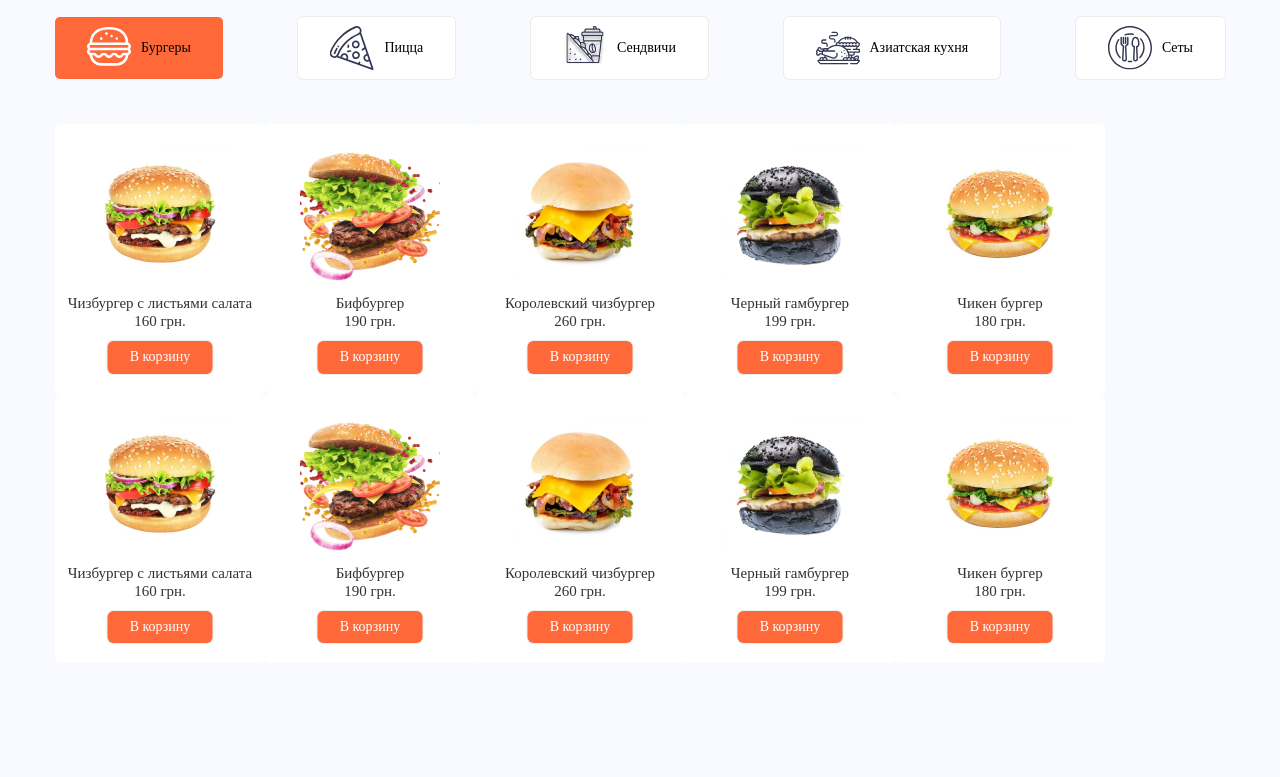
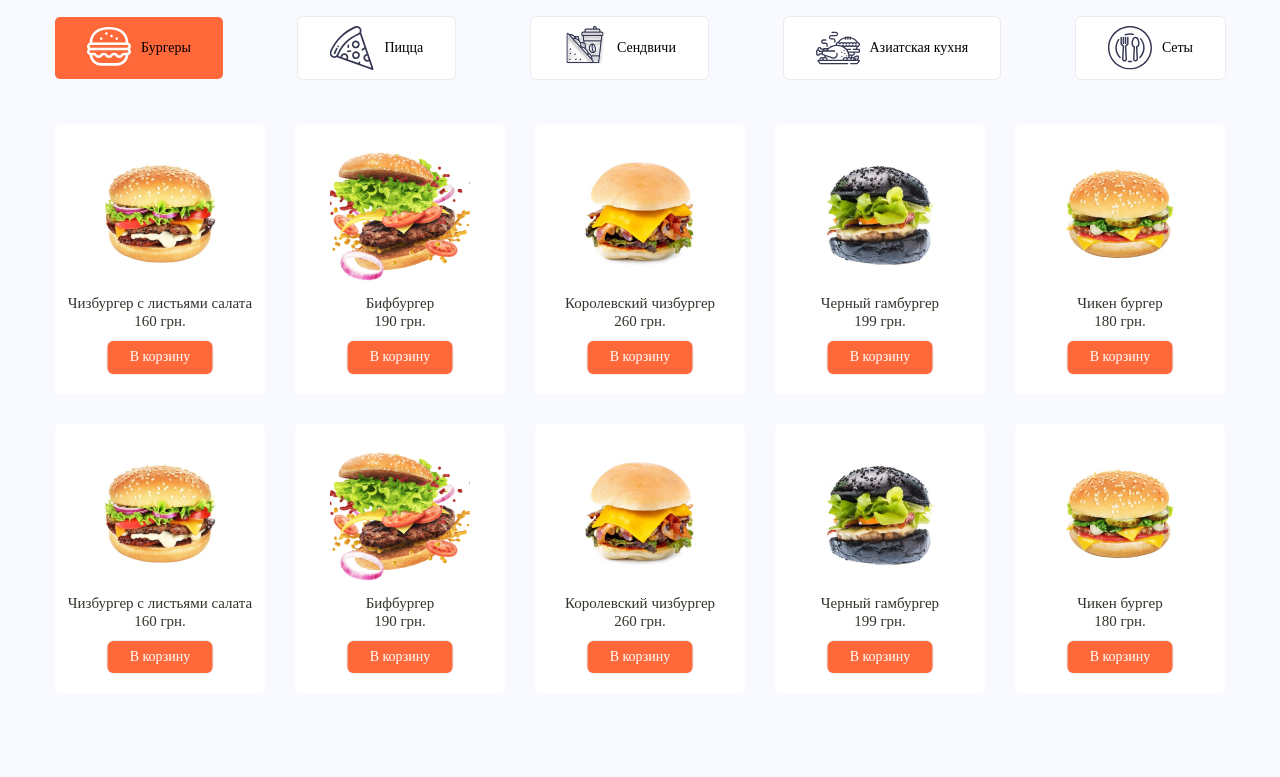
Before and after one commit to PerecNeDorogo/delivery, a website: page app/index.html in a window 1280 px wide. Shown: the part 1010-1787 px from the top of the page. Drawn offline with nearby package versions, Linux system fonts and the light colour scheme; files that its build step writes are made by us from their sources; files whose address does not match are found by name.

Commit message:
закочил вёрстку популярные категории

```diff
--- a/app/scss/style.scss
+++ b/app/scss/style.scss
@@ -164,6 +164,7 @@
   position: relative;
   border-radius: 5px;
   max-height: 70px;
+  cursor: pointer;
 }
 
 .burger::before,
@@ -219,6 +220,8 @@
 .popular__cards-list {
   display: flex;
   flex-wrap: wrap;
+  margin-right: -30px;
+  margin-bottom: -30px;
 }
 
 .popular__cards-inner {
@@ -231,6 +234,8 @@
   background-color: #fff;
   max-width: 210px;
   border-radius: 5px;
+  margin-bottom: 30px;
+  margin-right: 30px;
 }
 
 .popular__cards-img {
@@ -264,6 +269,7 @@
   color: #fff;
   border-radius: 6px;
   box-shadow: 0 0 0 1px #ececec;
+  cursor: pointer;
 }
 // ==============================
 // ==============================
```
